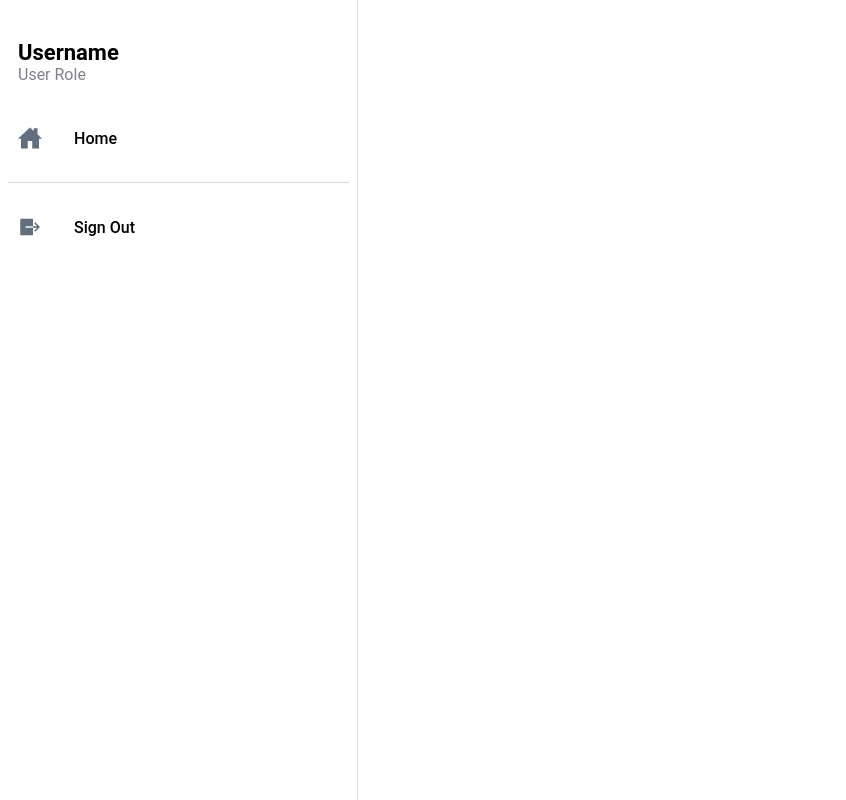
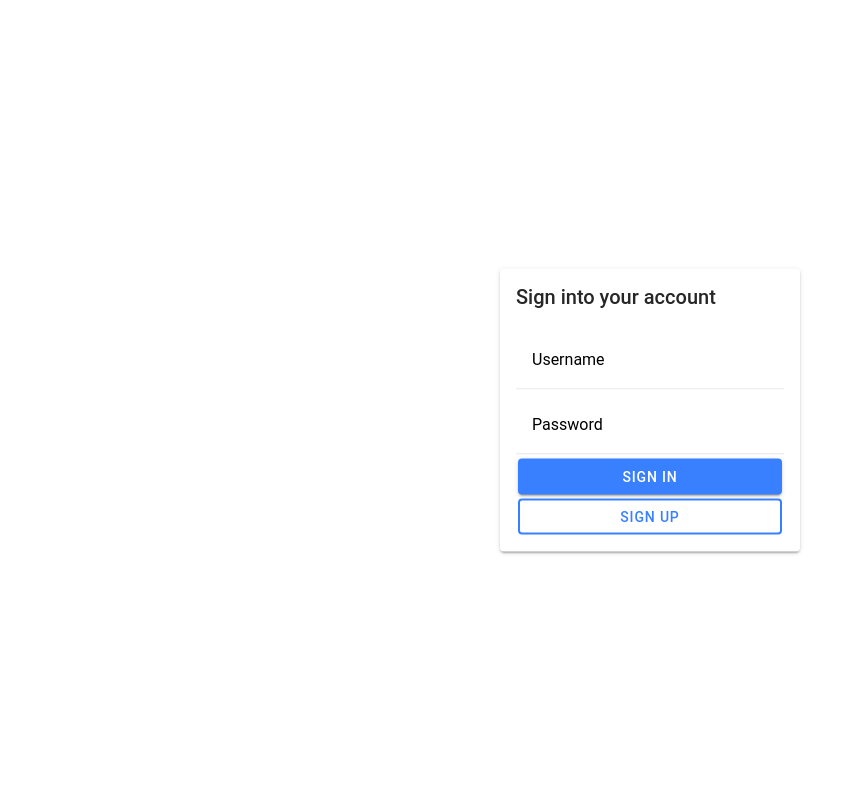
Before and after one commit to easy-booking-project/easy-booking-frontend, a React (Create React App) app: page /sign-in in a window 1280 px wide. Shown: the whole page, without its empty margins (0-846 px from the left). Built offline with nearby package versions, Linux system fonts and the light colour scheme.

Commit message:
add user sign in/up/out interface

```diff
--- a/src/App.tsx
+++ b/src/App.tsx
@@ -22,19 +22,42 @@ import '@ionic/react/css/display.css';
 
 /* Theme variables */
 import './theme/variables.css';
+import UserSignInOrUp, { UserSignMode } from './pages/UserSignInOrUp';
 
 const App: React.FC = () => {
   return (
     <IonApp>
       <IonReactRouter>
         <IonSplitPane contentId="main">
-          <Menu />
+          {
+            sessionStorage.getItem('mock-user-sign-in') ?
+              <Menu /> :
+              <></>
+          }
           <IonRouterOutlet id="main">
             <Route path="/" exact={true}>
               <Redirect to="/home" />
             </Route>
             <Route path="/home" exact={true}>
-              <Home />
+              {
+                sessionStorage.getItem('mock-user-sign-in') ?
+                  <Home /> :
+                  <Redirect to="/sign-in" />
+              }
+            </Route>
+            <Route path="/sign-in" exact={true}>
+              {
+                sessionStorage.getItem('mock-user-sign-in') ?
+                  <Redirect to="/home" /> :
+                  <UserSignInOrUp signMode={UserSignMode.In} />
+              }
+            </Route>
+            <Route path="/sign-up" exact={true}>
+              {
+                sessionStorage.getItem('mock-user-sign-in') ?
+                  <Redirect to="/home" /> :
+                  <UserSignInOrUp signMode={UserSignMode.Up} />
+              }
             </Route>
           </IonRouterOutlet>
         </IonSplitPane>
--- a/src/components/Menu.tsx
+++ b/src/components/Menu.tsx
@@ -51,7 +51,14 @@ const Menu: React.FC = () => {
           })}
         </IonList>
         <IonList id="secondary-menu-list">
-          <IonItem button lines="none">
+          <IonItem
+            button
+            lines="none"
+            onClick={() => {
+              sessionStorage.removeItem('mock-user-sign-in');
+              window.location.reload();
+            }}
+          >
             <IonIcon slot="start" ios={logOutOutline} md={logOutSharp} />
             <IonLabel>Sign Out</IonLabel>
           </IonItem>
--- a/src/pages/Home.tsx
+++ b/src/pages/Home.tsx
@@ -1,4 +1,5 @@
 import { IonButtons, IonContent, IonHeader, IonMenuButton, IonPage, IonTitle, IonToolbar } from '@ionic/react';
+
 import './Home.css';
 
 const Home: React.FC = () => {
--- /dev/null
+++ b/src/pages/UserSignInOrUp.module.css
@@ -0,0 +1,8 @@
+.input-card {
+    position: absolute;
+    width: 300px;
+    max-width: 100%;
+    top: 50%;
+    left: 50%;
+    transform: translateX(-50%) translateY(-50%);
+}
--- /dev/null
+++ b/src/pages/UserSignInOrUp.tsx
@@ -0,0 +1,47 @@
+import { IonPage, IonContent, IonCard, IonCardHeader, IonCardTitle, IonCardContent, IonItem, IonLabel, IonInput, IonButton } from "@ionic/react";
+
+import styles from './UserSignInOrUp.module.css';
+
+export enum UserSignMode {
+  In,
+  Up
+}
+
+const UserSignInOrUp: React.FC<{ signMode: UserSignMode }> = ({ signMode }) => {
+  return (
+    <IonPage>
+      <IonContent fullscreen>
+        <IonCard className={styles['input-card']}>
+          <IonCardHeader>
+            <IonCardTitle>{signMode === UserSignMode.In ? 'Sign into your account' : 'Create your account'}</IonCardTitle>
+          </IonCardHeader>
+          <IonCardContent>
+            <IonItem>
+              <IonLabel position="floating">Username</IonLabel>
+              <IonInput type="text"></IonInput>
+            </IonItem>
+            <IonItem>
+              <IonLabel position="floating">Password</IonLabel>
+              <IonInput type="password"></IonInput>
+            </IonItem>
+            <IonButton
+              expand="block"
+              onClick={() => {
+                sessionStorage.setItem('mock-user-sign-in', 'Someone');
+                window.location.reload();
+              }}
+            >{signMode === UserSignMode.In ? 'Sign In' : 'Sign Up'}</IonButton>
+            <IonButton
+              expand="block"
+              fill="outline"
+              routerLink={signMode === UserSignMode.In ? '/sign-up' : '/sign-in'}
+              routerDirection={signMode === UserSignMode.In ? 'forward' : 'back'}
+            >{signMode === UserSignMode.In ? 'Sign Up' : 'Sign In'}</IonButton>
+          </IonCardContent>
+        </IonCard>
+      </IonContent>
+    </IonPage>
+  );
+};
+
+export default UserSignInOrUp;
```
